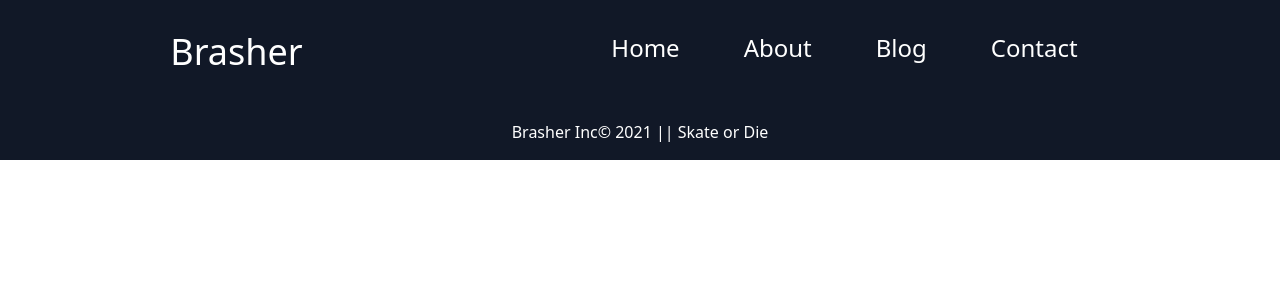
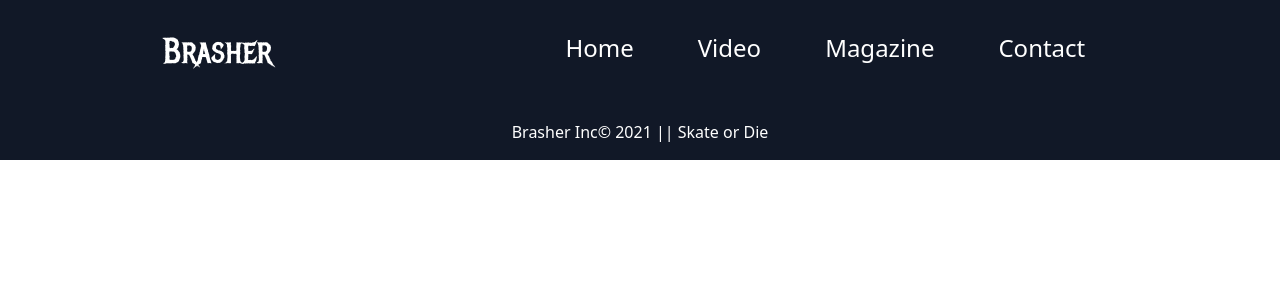
Before and after one commit to lucas-cq/dsgn270-a3, a Nuxt app: page / in a window 1280 px wide. Shown: the top 300 px of the page. Built offline with nearby package versions, Linux system fonts and the light colour scheme.

Commit message:
added google fonts

```diff
--- a/components/Navigation.vue
+++ b/components/Navigation.vue
@@ -1,11 +1,11 @@
 <template>
   <header>
     <nav>
-      <div><nuxt-link class="text-4xl" to="/">Brasher</nuxt-link></div>
+      <div class="logo"><nuxt-link class="text-4xl" to="/">Brasher</nuxt-link></div>
       <ul class="nav-li">
         <li><nuxt-link to="/">Home</nuxt-link></li>
-        <li><nuxt-link to="#">About</nuxt-link></li>
-        <li><nuxt-link to="#">Blog</nuxt-link></li>
+        <li><nuxt-link to="#">Video</nuxt-link></li>
+        <li><nuxt-link to="#">Magazine</nuxt-link></li>
         <li><nuxt-link to="#">Contact</nuxt-link></li>
       </ul>
     </nav>
@@ -32,6 +32,10 @@ nav li {
 header {
   @apply text-white bg-gray-900 p-8;
 }
+
+.logo {
+  font-family: 'Metal Mania', cursive;
+}
 </style>
 
 <script>
--- a/nuxt.config.js
+++ b/nuxt.config.js
@@ -34,6 +34,7 @@ export default {
   buildModules: [
     // https://go.nuxtjs.dev/tailwindcss
     '@nuxtjs/tailwindcss',
+    '@nuxtjs/google-fonts'
   ],
 
   // Modules: https://go.nuxtjs.dev/config-modules
@@ -42,5 +43,11 @@ export default {
 
   // Build Configuration: https://go.nuxtjs.dev/config-build
   build: {
+  },
+
+  googleFonts: {
+    families: {
+      'Metal+Mania': true,
+    }
   }
 }
--- a/package.json
+++ b/package.json
@@ -1,7 +1,6 @@
 {
   "name": "asgn3",
   "version": "1.0.0",
-  "private": true,
   "scripts": {
     "dev": "nuxt",
     "build": "nuxt build",
@@ -11,10 +10,12 @@
   "dependencies": {
     "@nuxt/content": "^1.15.1",
     "core-js": "^3.15.1",
-    "nuxt": "^2.15.7"
+    "nuxt": "^2.15.7",
+    "vue": "^2.6.14"
   },
   "devDependencies": {
     "@nuxt/image": "^0.6.0",
+    "@nuxtjs/google-fonts": "^1.3.0",
     "@nuxtjs/tailwindcss": "^4.2.0",
     "postcss": "^8.3.5"
   }
```
Also changed, not shown: 1 other file (tests, documents, lock files or other folders).
